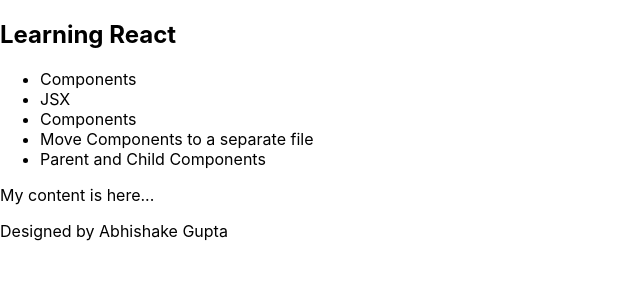
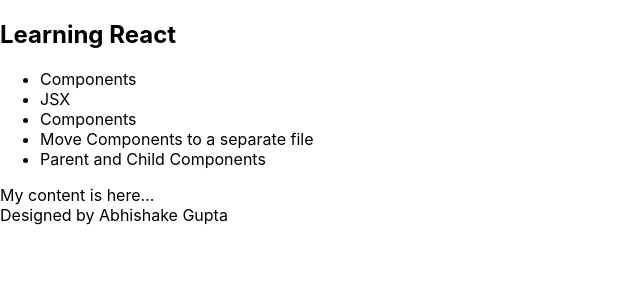
Before and after one commit to letspython3x/LearningReact, a React (Create React App) app: page / in a window 1280 px wide. Shown: the top 300 px of the page, without its empty margins (0-640 px from the left). Built offline with nearby package versions, Linux system fonts and the light colour scheme.

Commit message:
use main tag instead of paragraph

```diff
--- a/src/components/MainContent.js
+++ b/src/components/MainContent.js
@@ -1,6 +1,7 @@
 import React from "react"
 
 function MainContent() {
-    return (<p>My content is here...</p>)
+    return (
+        <main>My content is here...</main>)
 }
 export default MainContent
```
Also changed, not shown: src/App.js (+6 -5 lines).
